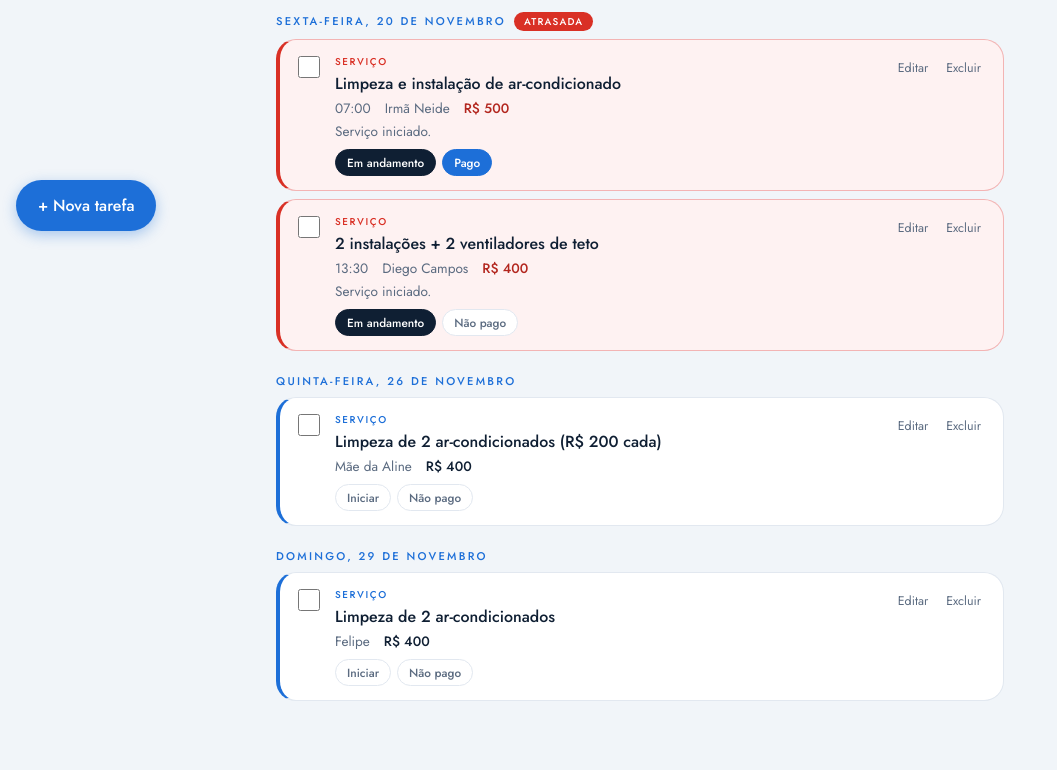
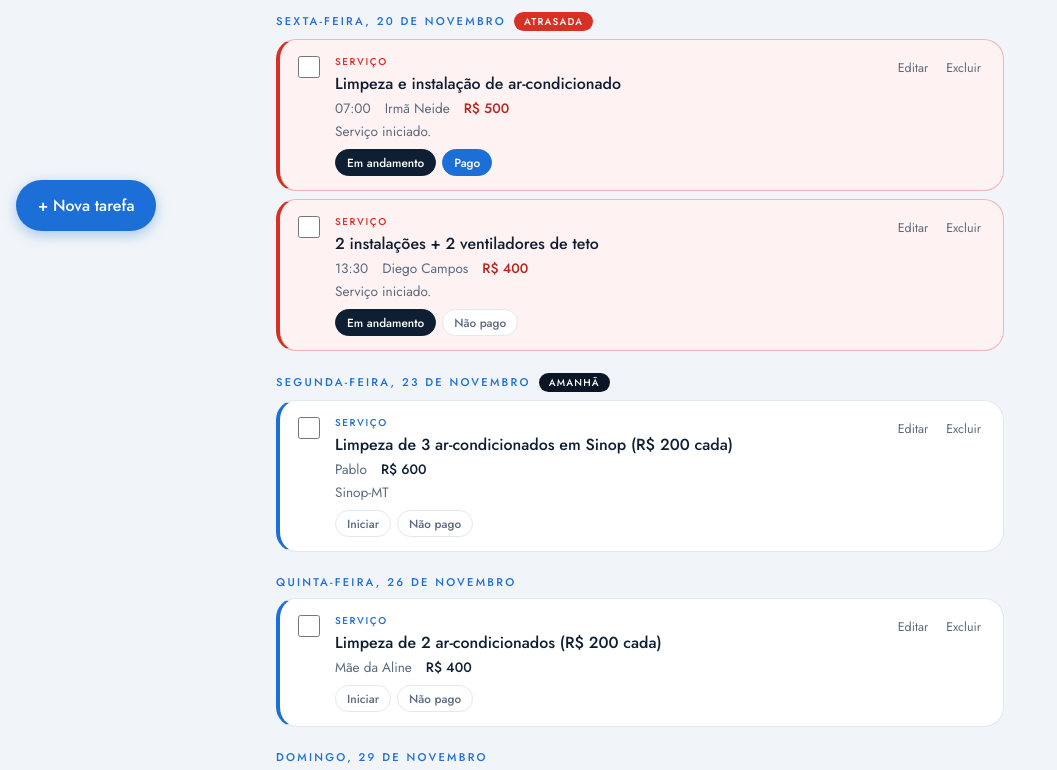
Before and after one commit to engfarley7-del/plan7, a plain HTML site: page index.html in a window 1280 px wide. Shown: the part 549-1319 px from the top of the page, without its empty margins (0-1057 px from the left). Drawn offline with Linux system fonts and the light colour scheme.

Commit message:
Limpeza de 3 ar-condicionados do Pablo em Sinop (23/11)
Co-Authored-By: Claude Sonnet 5.5 <noreply@anthropic.com>
Claude-Session: https://claude.ai/code/session_019NjgtJqXGVDHmohajd8C3a

```diff
--- a/index.html
+++ b/index.html
@@ -160,6 +160,8 @@ const initial=[
  {id:9,title:"Receber: limpeza de 2 ar-condicionados",date:"2026-11-29",time:"",type:"receber",value:400,who:"Felipe",notes:"",done:false,pair:8},
  {id:10,title:"Limpeza de 2 ar-condicionados (R$ 200 cada)",date:"2026-11-26",time:"",type:"servico",value:400,who:"Mãe da Aline",notes:"",done:false,pair:11},
  {id:11,title:"Receber: limpeza de 2 ar-condicionados",date:"2026-11-26",time:"",type:"receber",value:400,who:"Mãe da Aline",notes:"2 x R$ 200",done:false,pair:10},
+ {id:12,title:"Limpeza de 3 ar-condicionados em Sinop (R$ 200 cada)",date:"2026-11-23",time:"",type:"servico",value:600,who:"Pablo",notes:"Sinop-MT",done:false,pair:13},
+ {id:13,title:"Receber: limpeza de 3 ar-condicionados em Sinop",date:"2026-11-23",time:"",type:"receber",value:600,who:"Pablo",notes:"3 x R$ 200",done:false,pair:12},
  {id:4,title:"Receber contrato (planejamento)",date:"2026-12-05",time:"",type:"receber",value:800,who:"LG Instalações",notes:"",done:false},
  {id:5,title:"Receber pagamento",date:"2026-12-05",time:"",type:"receber",value:750,who:"Burim Refrigeração",notes:"",done:false}
 ];
@@ -208,6 +210,13 @@ try{
       if((t.id===2||t.id===3)&&t.started===undefined){t.started=true; if(t.notes==="Serviço iniciado.")t.notes=""} }
     const r=tasks.find(t=>t.id===6); if(r) r.done=true;   // irmã Neide: já pago
     save(); localStorage.setItem("organizador-mig6","1");
+  }
+}catch(e){}
+
+try{
+  if(!localStorage.getItem("organizador-mig7")){
+    for(const n of initial.filter(x=>x.id===12||x.id===13)) if(!tasks.some(t=>t.id===n.id)) tasks.push({...n});
+    save(); localStorage.setItem("organizador-mig7","1");
   }
 }catch(e){}
 
```
